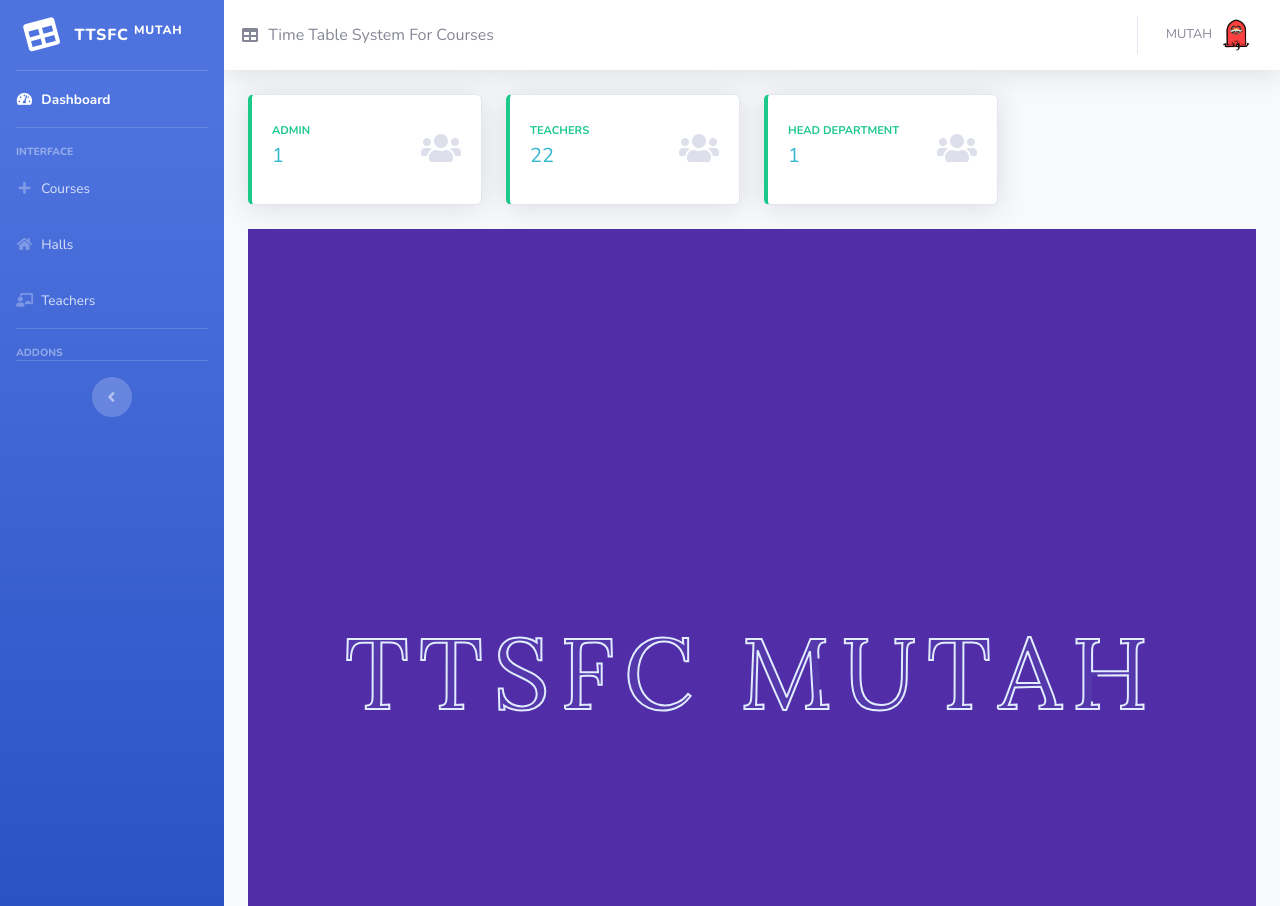
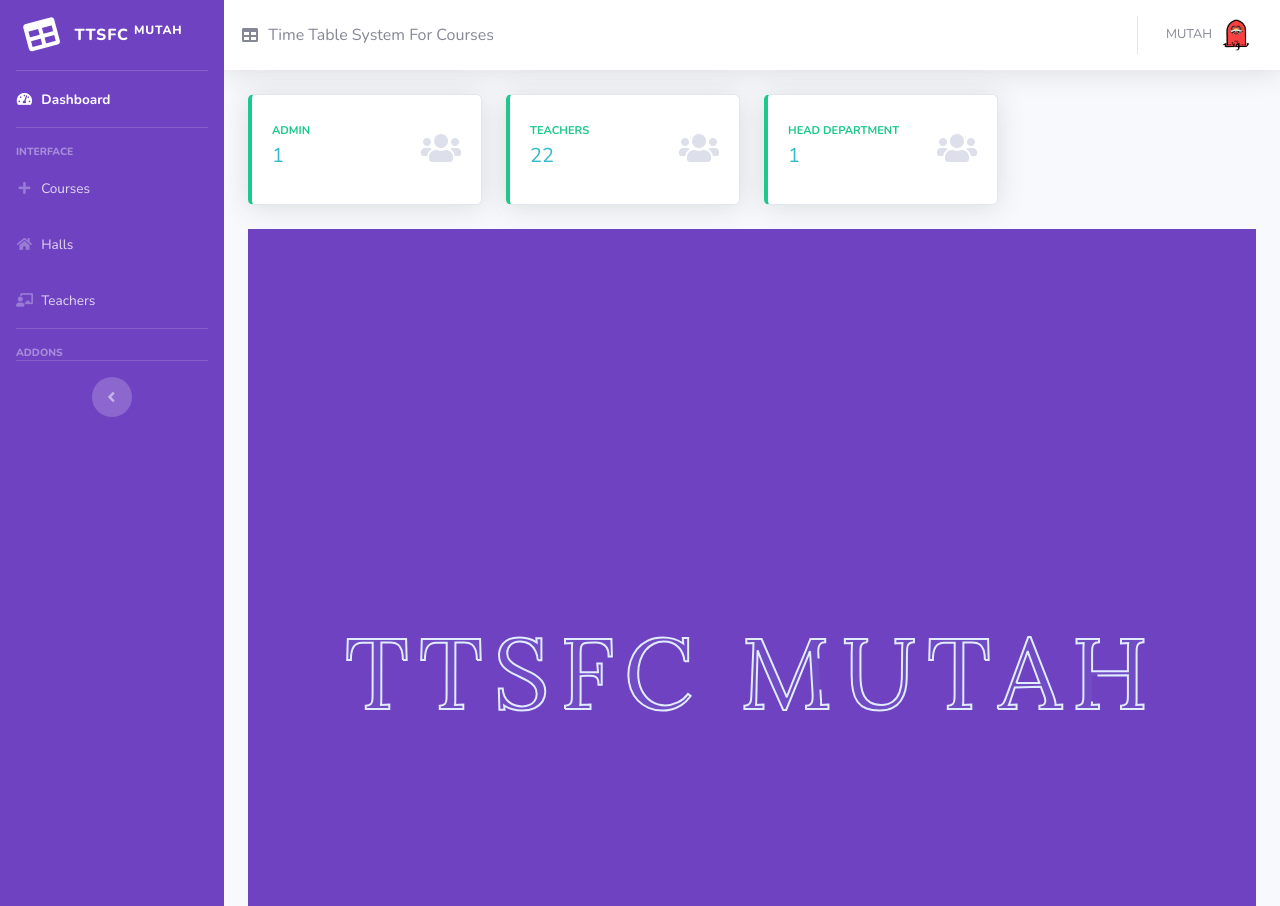
Before and after one commit to DENAALI/final-time, a PHP site: page / in a window 1280 px wide. Shown: the top 906 px of the page. Run offline with PHP 8.4, Linux system fonts and the light colour scheme; the visitor is signed in with stand-in values (Sample User, id 1); data comes from the database, SQL or seed files in the repository.

Commit message:
#edit css

```diff
--- a/includes/navbar.php
+++ b/includes/navbar.php
@@ -1,5 +1,5 @@
    <!-- Sidebar -->
-   <ul class="navbar-nav bg-gradient-primary sidebar sidebar-dark accordion" id="accordionSidebar">
+   <ul class="navbar-nav  sidebar sidebar-dark accordion"style="background-color:#6f42c1;"  id="accordionSidebar">
 
 <!-- Sidebar - Brand -->
 <a class="sidebar-brand d-flex align-items-center justify-content-center" href="index.php">
--- a/index.php
+++ b/index.php
@@ -18,7 +18,7 @@ section{
   position: relative;
   width: 100%;
   height: 100vh;
-  background: #512da8;
+  background: #6f42c1;
   overflow: hidden;
 }
 section .air{
--- a/style.css
+++ b/style.css
@@ -168,7 +168,7 @@ body{
 }
 
 .toggle{
-    background-color: #512da8;
+    background-color: #6f42c1;
     height: 100%;
     background: linear-gradient(to right, #5c6bc0, #512da8);
     color: #fff;
```
Also changed, not shown: css/sb-admin-2.css.
